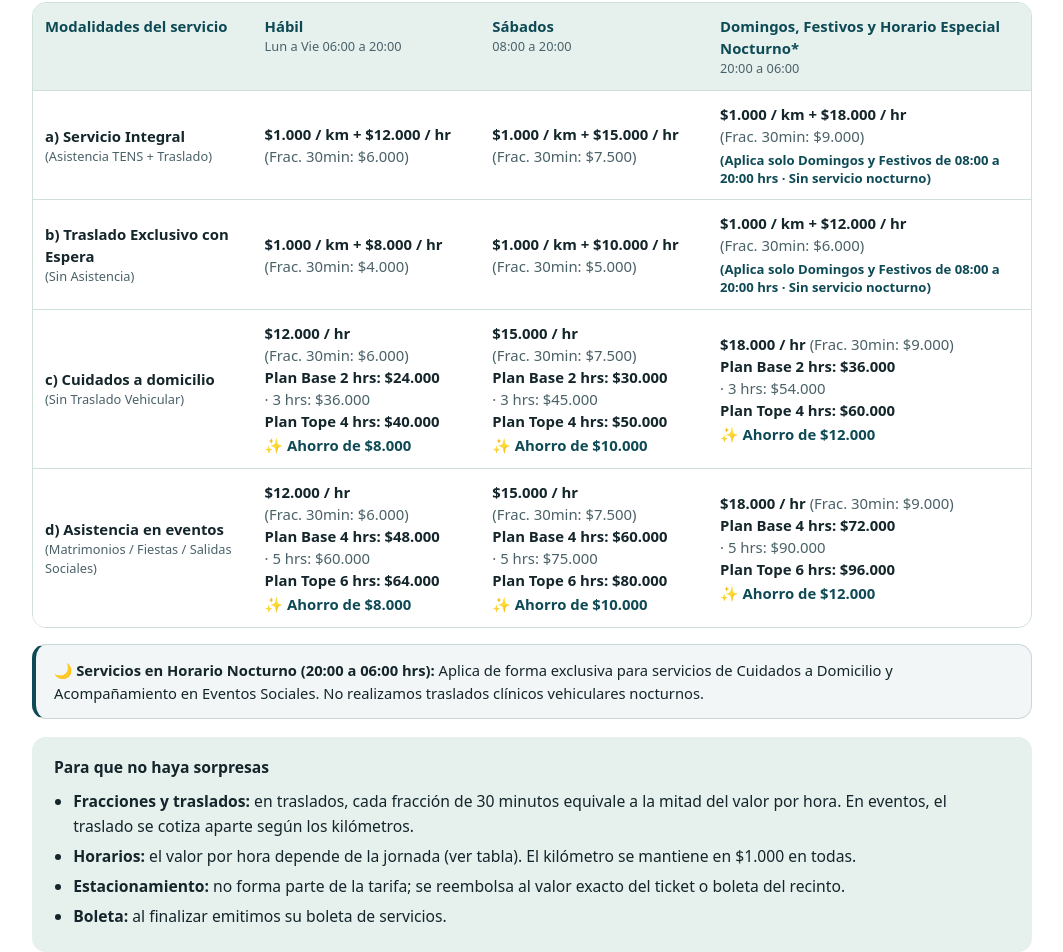
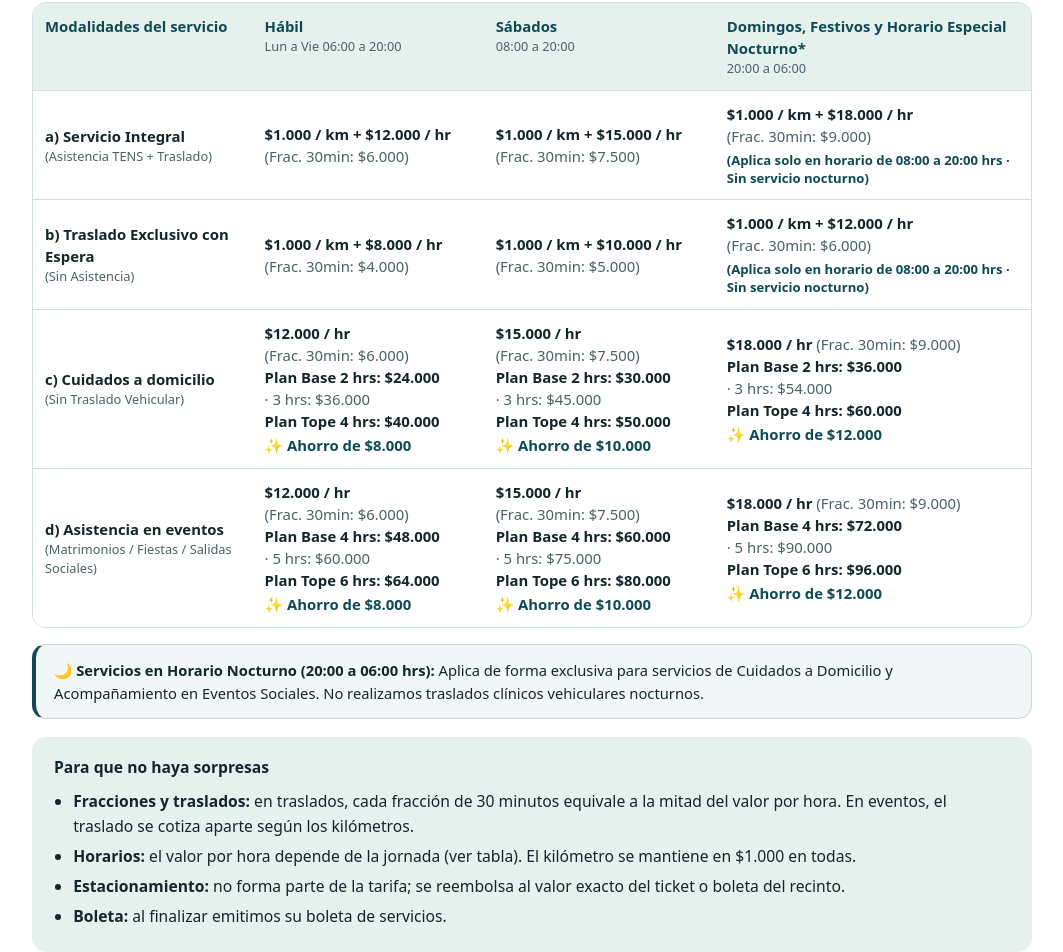
Before and after one commit to Danibouyssieres/Empresa-ADMIN, a plain HTML site: page index.html in a window 1280 px wide. Shown: the part 4010-4962 px from the top of the page, without its empty margins (108-1171 px from the left). Drawn offline with Linux system fonts and the light colour scheme.

Commit message:
Actualizar aclaracion de horario en celdas de traslados col 3 a: Aplica solo en horario de 08:00 a 20:00 hrs

```diff
--- a/index.html
+++ b/index.html
@@ -370,7 +370,7 @@ footer .wrap{display:grid;gap:8px}
       <td data-col="2"><b>$1.000 / km + $15.000 / hr</b><br><span class="t-sub">(Frac. 30min: $7.500)</span></td>
       <td data-col="3">
         <b>$1.000 / km + $18.000 / hr</b><br><span class="t-sub">(Frac. 30min: $9.000)</span>
-        <span class="t-sub cell-note" style="color:var(--teal);font-weight:600">(Aplica solo Domingos y Festivos de 08:00 a 20:00 hrs · Sin servicio nocturno)</span>
+        <span class="t-sub cell-note" style="color:var(--teal);font-weight:600">(Aplica solo en horario de 08:00 a 20:00 hrs · Sin servicio nocturno)</span>
       </td>
     </tr>
     <tr>
@@ -379,7 +379,7 @@ footer .wrap{display:grid;gap:8px}
       <td data-col="2"><b>$1.000 / km + $10.000 / hr</b><br><span class="t-sub">(Frac. 30min: $5.000)</span></td>
       <td data-col="3">
         <b>$1.000 / km + $12.000 / hr</b><br><span class="t-sub">(Frac. 30min: $6.000)</span>
-        <span class="t-sub cell-note" style="color:var(--teal);font-weight:600">(Aplica solo Domingos y Festivos de 08:00 a 20:00 hrs · Sin servicio nocturno)</span>
+        <span class="t-sub cell-note" style="color:var(--teal);font-weight:600">(Aplica solo en horario de 08:00 a 20:00 hrs · Sin servicio nocturno)</span>
       </td>
     </tr>
     <tr>
```
